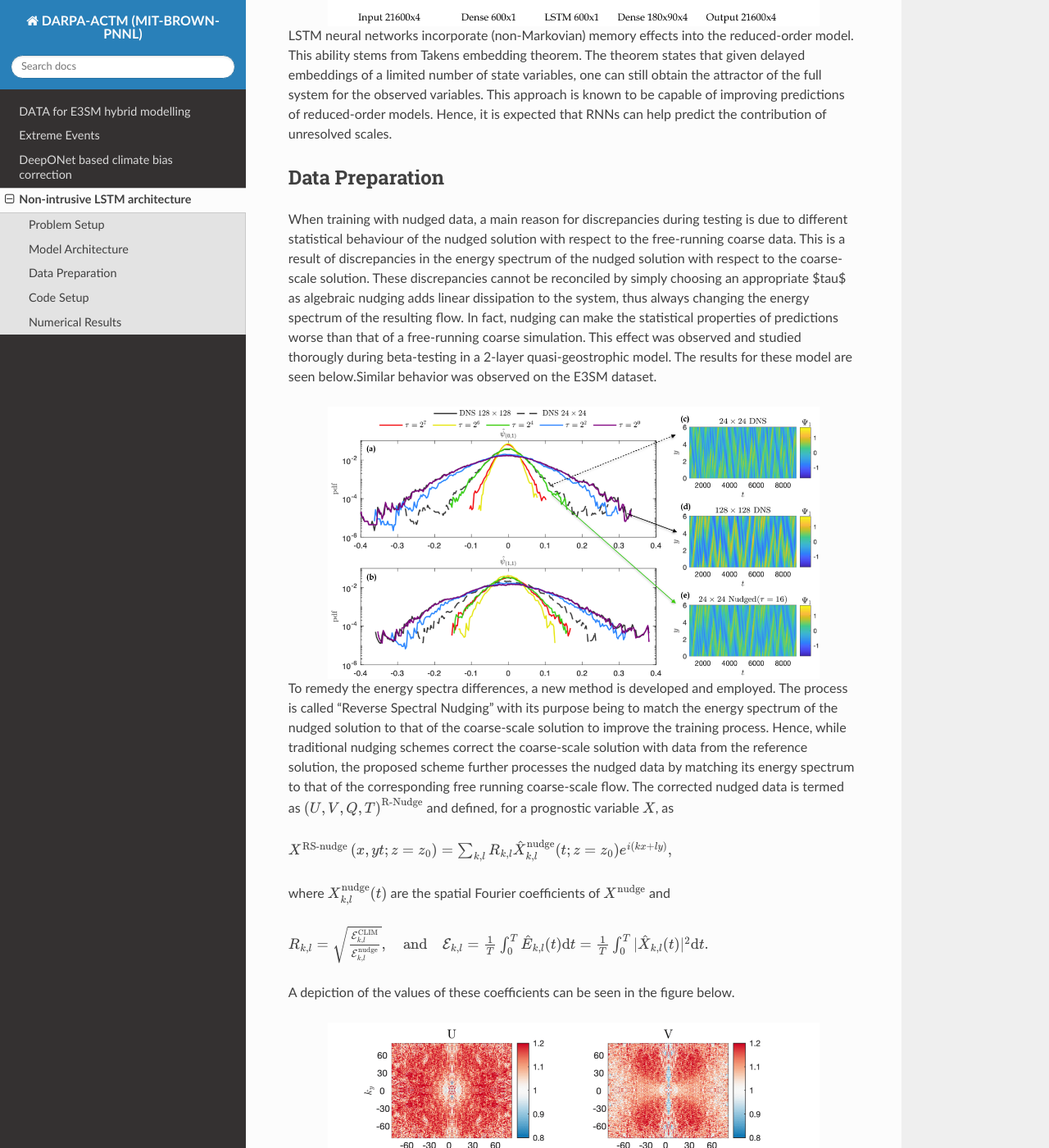
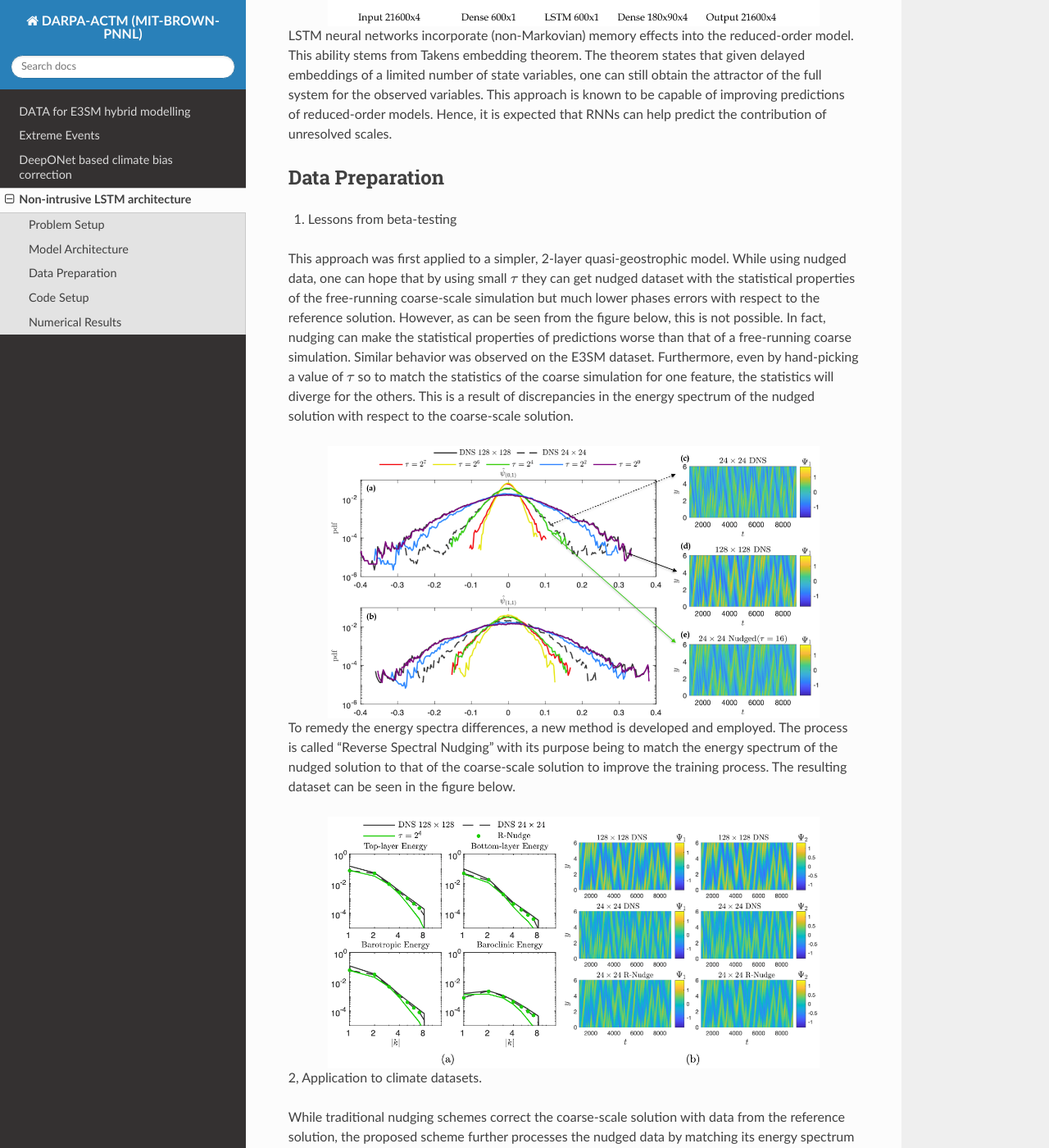
Before and after one commit to aniruddhabora/Extreme-Events-using-Scientific-Machine-Learning, a Sphinx documentation site: the page built from docs/source/modules/LSTM_based_offline_correction.rst, in a window 1280 px wide and 1400 px high, scrolled down 1540 px. Shown: the whole window at 82% size. Built offline with Sphinx 7.4.7 and the Read the Docs theme 2.0.0, drawn with Linux system fonts in a browser that asks for light colours; pages that are not in the unit, such as notebooks, are missing from menus; some of the changed text lies outside the part shown.

Commit message:
Update LSTM_based_offline_correction.rst
Updating Data Preparation

```diff
--- a/docs/source/modules/LSTM_based_offline_correction.rst
+++ b/docs/source/modules/LSTM_based_offline_correction.rst
@@ -58,12 +58,11 @@ Hence, it is expected that RNNs can help predict the contribution of unresolved
 Data Preparation
 ----------------
 
-When training with nudged data, a main reason for discrepancies during testing is due to different
-statistical behaviour of the nudged solution with respect to the free-running coarse data. This is a result
+1. Lessons from beta-testing
+
+This approach was first applied to a simpler, 2-layer quasi-geostrophic model. While using nudged data, one can hope that by using small :math:`\tau` they can get nudged dataset with the statistical properties of the free-running coarse-scale simulation but much lower phases errors with respect to the reference solution. However, as can be seen from the figure below, this is not possible. In fact, nudging can make the statistical properties of predictions worse than that of a free-running coarse simulation. Similar behavior was observed on the E3SM dataset. Furthermore, even by hand-picking a value of :math:`\tau` so to match the statistics of the coarse simulation for one feature, the statistics will diverge for the others. This is a result
 of discrepancies in the energy spectrum of the nudged solution with respect to the coarse-scale
-solution. These discrepancies cannot be reconciled by simply choosing an
-appropriate $\tau$ as algebraic nudging adds linear dissipation to the system, thus always changing the
-energy spectrum of the resulting flow. In fact, nudging can make the statistical properties of predictions worse than that of a free-running coarse simulation. This effect was observed and studied thorougly during beta-testing in a 2-layer quasi-geostrophic model. The results for these model are seen below.Similar behavior was observed on the E3SM dataset.
+solution.
 
 .. figure:: images/Nudging_Choice.png
   :width: 600
@@ -72,8 +71,17 @@ energy spectrum of the resulting flow. In fact, nudging can make the statistical
 
 To remedy the energy spectra differences, a new method is developed and employed. The process is
 called "Reverse Spectral Nudging" with its purpose being to match the energy spectrum of the nudged
-solution to that of the coarse-scale solution to improve the training process. Hence, while traditional
-nudging schemes correct the coarse-scale solution with data from the reference solution, the proposed
+solution to that of the coarse-scale solution to improve the training process. The resulting dataset can be seen in the figure below.
+
+.. figure:: images/Rnudged_Energy.png
+  :width: 600
+  :align: center
+  :alt: Alternative text
+
+
+2, Application to climate datasets.
+
+While traditional nudging schemes correct the coarse-scale solution with data from the reference solution, the proposed
 scheme further processes the nudged data by matching its energy spectrum to that of the
 corresponding free running coarse-scale flow. The corrected nudged data is termed as :math:`\left( U,
 V, Q, T \right)^{\text{R-Nudge}}` and defined, for a prognostic variable :math:`X`, as
```
